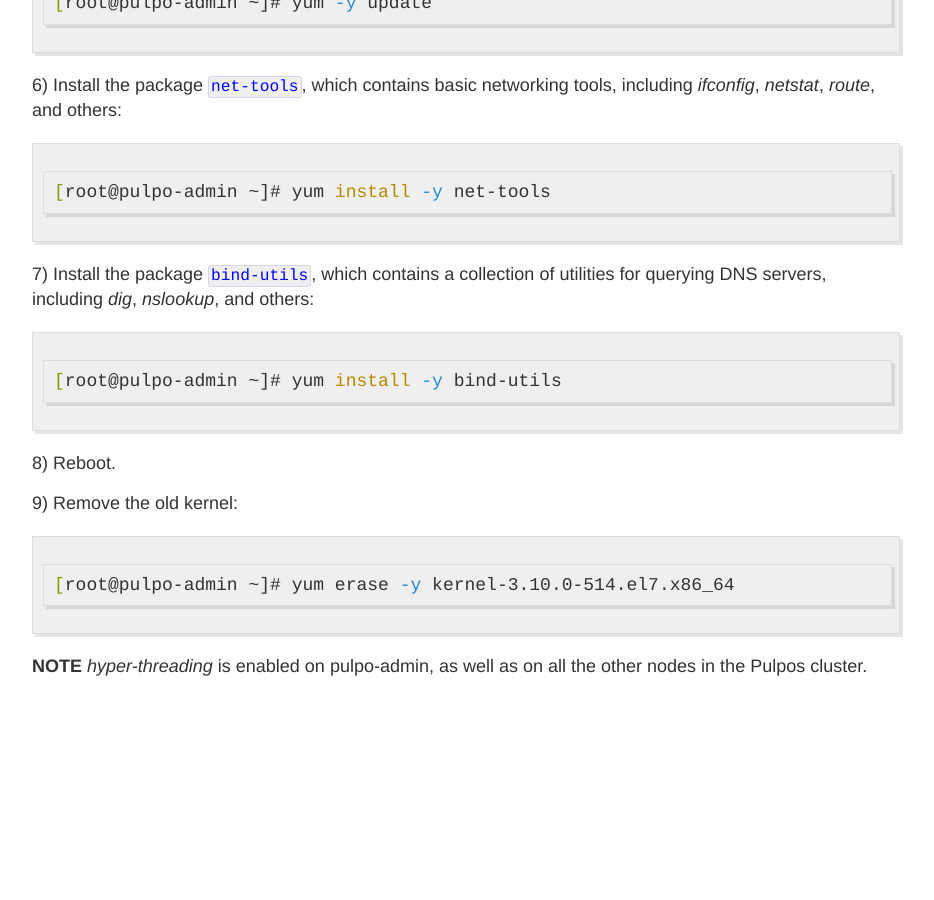
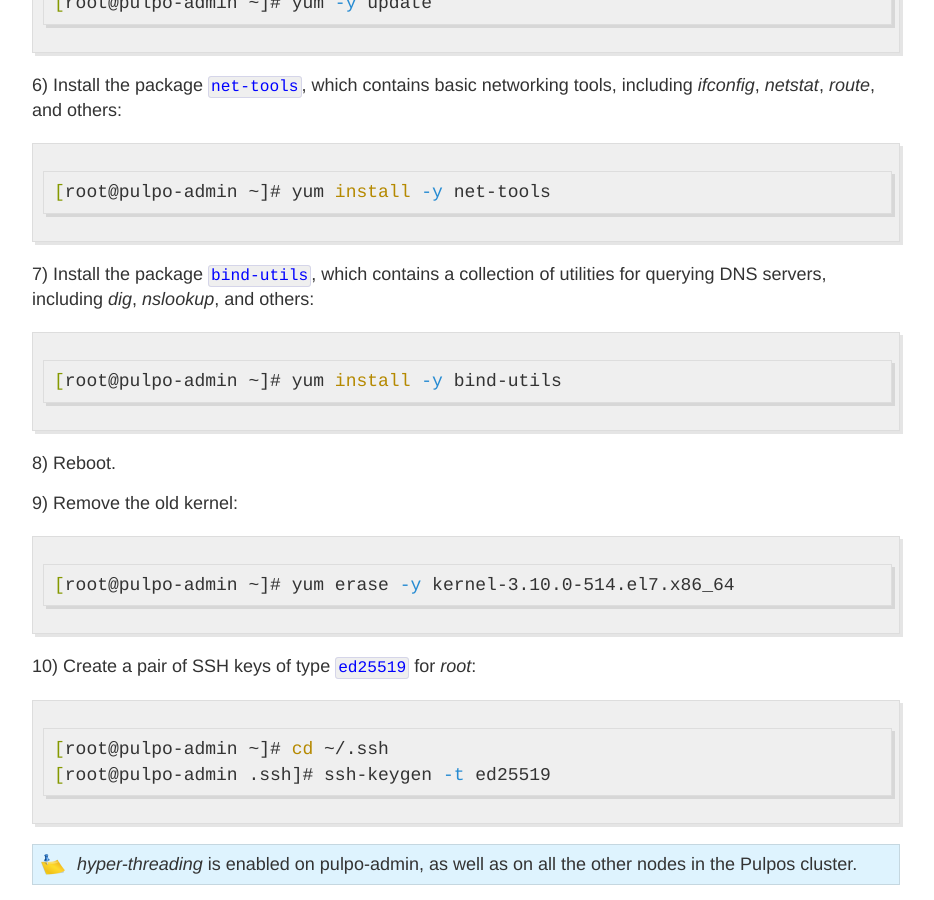
Before and after one commit to shawfdong/shawfdong.github.io, a Jekyll site: the page built from _posts/2017-7-10-pulpo-admin.md, in a window 1280 px wide and 900 px high, scrolled down 1711 px. Shown: the whole window, without its empty margins (174-1108 px from the left). Built offline with Jekyll 4.4.1, drawn with Linux system fonts in a browser that asks for light colours; before the commit the page ends 2405 px from its top, so only the background shows below that.

````diff
--- a/_posts/2017-7-10-pulpo-admin.md
+++ b/_posts/2017-7-10-pulpo-admin.md
@@ -65,4 +65,10 @@ GSSAPIAuthentication no
 [root@pulpo-admin ~]# yum erase -y kernel-3.10.0-514.el7.x86_64
 ```
 
-**NOTE** *hyper-threading* is enabled on pulpo-admin, as well as on all the other nodes in the Pulpos cluster.
+10) Create a pair of SSH keys of type `ed25519` for *root*:
+```shell
+[root@pulpo-admin ~]# cd ~/.ssh
+[root@pulpo-admin .ssh]# ssh-keygen -t ed25519
+```
+
+<p class="note"><em>hyper-threading</em> is enabled on pulpo-admin, as well as on all the other nodes in the Pulpos cluster.</p>
````
Also changed, not shown: _posts/2017-7-15-ceph-preflight.md (added, +37 -0 lines), _posts/2017-8-21-kraken-on-pulpos.md (+3 -1 lines), _posts/2017-8-30-luminous-on-pulpos.md (+2 -2 lines).
